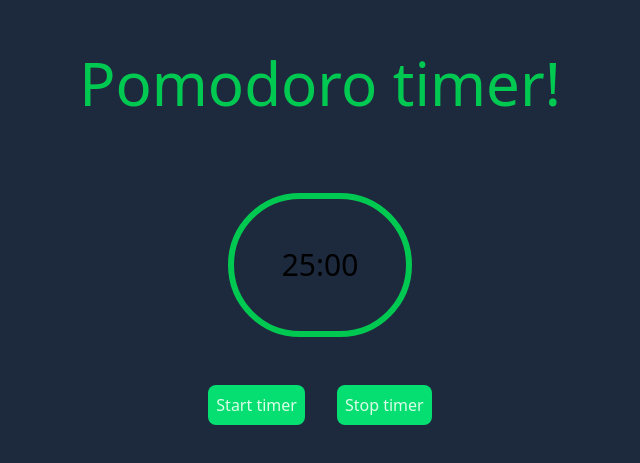
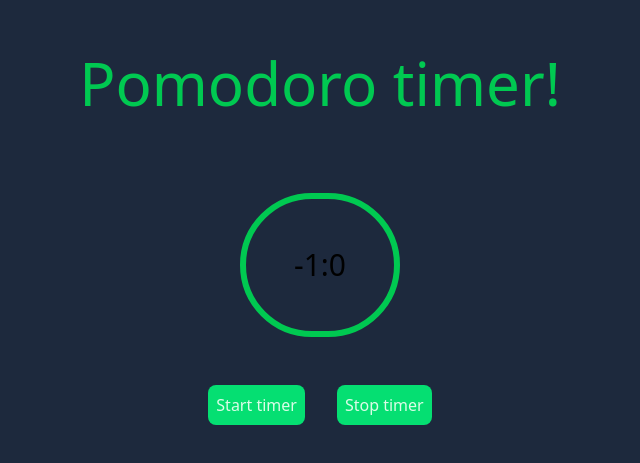
Before and after one commit to JCobz0714/Pomodoro-Timer, a React (Vite) app: page / in a window 1280 px wide. Shown: the part 161-624 px from the top of the page, without its empty margins (320-960 px from the left). Built offline with nearby package versions, Linux system fonts and the light colour scheme.

Commit message:
First steps of implementing the timer

```diff
--- a/src/App.tsx
+++ b/src/App.tsx
@@ -2,17 +2,41 @@ import Title from "./components/Title";
 import Timer from "./components/Timer";
 import Button from "./components/Button";
 import './App.css'
+import { useEffect, useState } from "react";
 
 function App() {
+  const [timer, setTimer] = useState(25 * 60);
+  const [isRunning, setIsRunning] = useState(false);
+
+  useEffect(() => {
+      let interval: number | null = null;
+
+      if(isRunning && timer > 0){
+          interval = setInterval(() => {
+              setTimer((time) => time - 1);
+          }, 1000)
+      }
+
+      return () => {
+          if(interval) clearInterval(interval);
+      }
+  }, [isRunning, timer]);
+
+  const formatTime = (seconds: number) => {
+    seconds = timer % 60;
+    const minutes: number = Math.floor((seconds / 60) - 1);
+
+    return `${minutes.toString()}:${seconds.toString()}`;
+  }
 
   return (
     <>
       <div className="flex flex-col justify-center items-center min-h-screen bg-slate-800">
         <Title />
-        <Timer />
+        <Timer timer={formatTime(timer)}/>
         <div className="flex">
-          <Button title="Start timer"/>
-          <Button title="Stop timer"/>
+          <Button title="Start timer" onClick={() => setIsRunning(true)} />
+          <Button title="Stop timer" onClick={() => setIsRunning(false)} />
         </div>
       </div>
     </>
--- a/src/components/Button.tsx
+++ b/src/components/Button.tsx
@@ -1,11 +1,16 @@
 export default function Button(props: ButtonProps){
     return (
         <>
-            <button className="bg-green-400 text-green-100 rounded-lg p-2 mx-4">{props.title}</button>
+            <button className="bg-green-400 text-green-100 rounded-lg p-2 mx-4"
+            onClick={props.onClick}
+            >
+                {props.title}
+            </button>
         </>
     );
 }
 
 interface ButtonProps{
     title: string;
+    onClick: () => void;
 }
--- a/src/components/Timer.tsx
+++ b/src/components/Timer.tsx
@@ -1,9 +1,13 @@
-export default function Timer(){
+export default function Timer(props: TimerProps){
     return (
         <>
             <div className="rounded-full border-6 border-green-500 m-12 p-12 text-3xl">
-                <p>25:00</p>
+                <p>{props.timer}</p>
             </div>
         </>
     );
 }
+
+interface TimerProps{
+    timer: string;
+}
```
